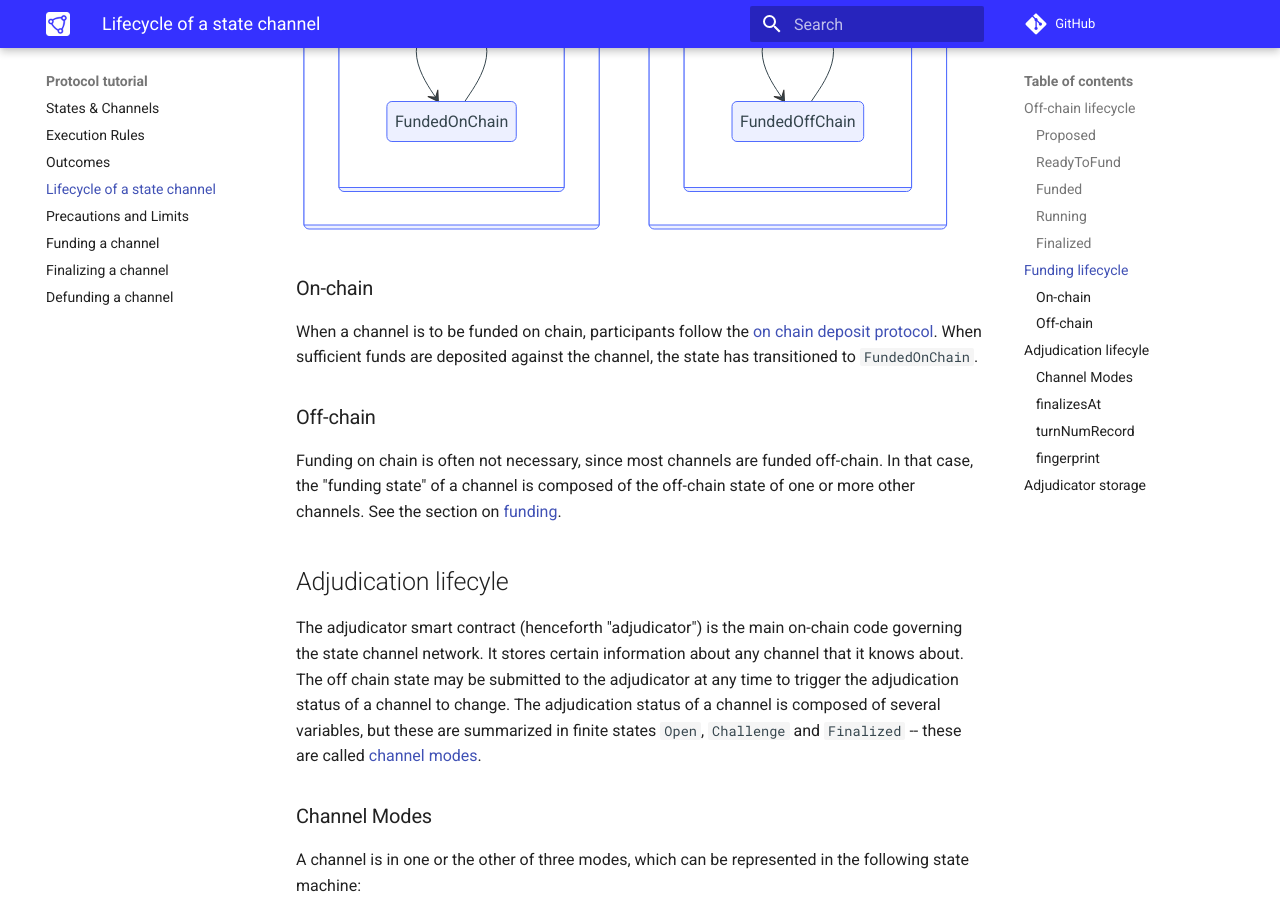
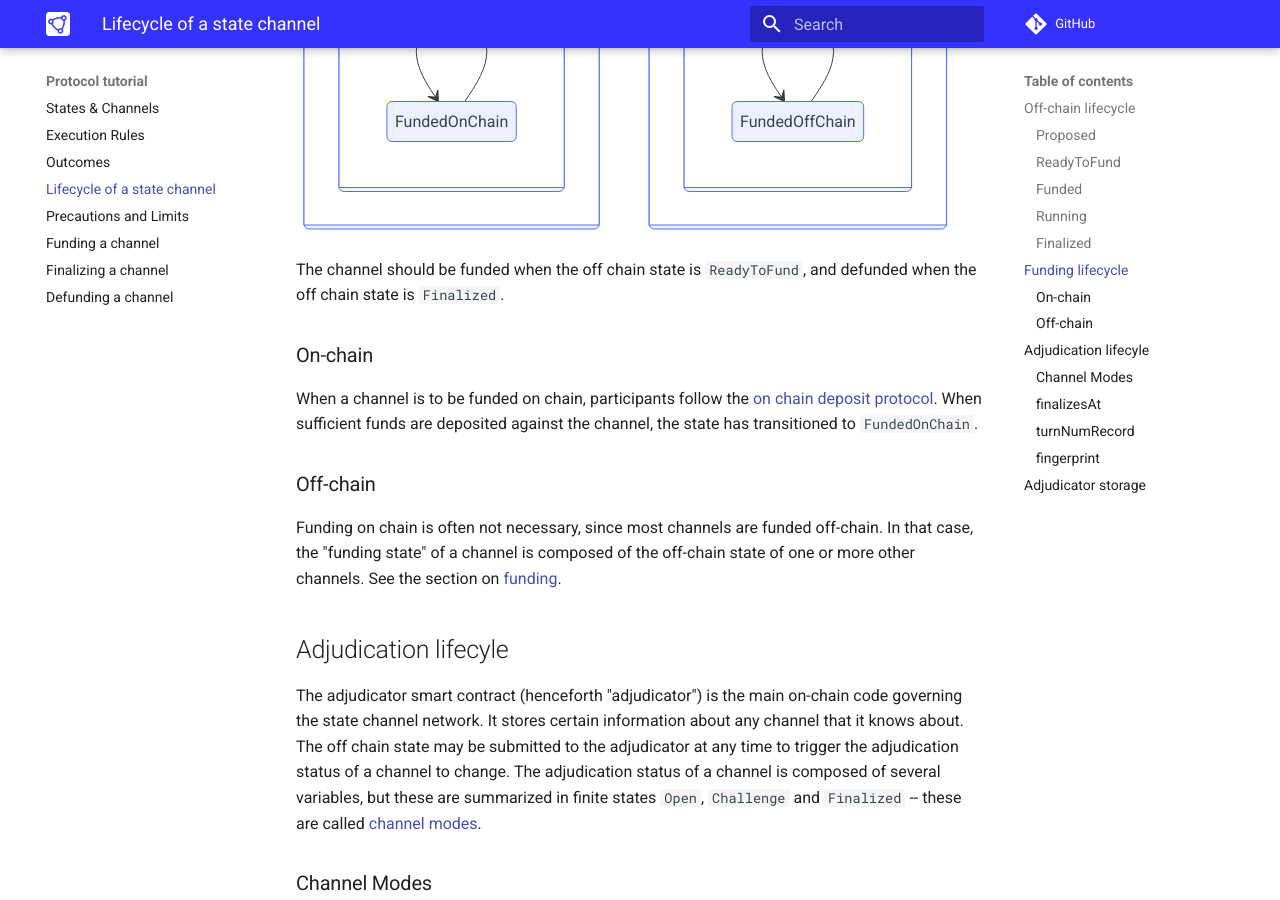
Before and after one commit to statechannels/go-nitro, an MkDocs documentation site: the page built from docs/protocol-tutorial/0040-lifecycle-of-a-channel.md, in a window 1280 px wide and 900 px high, scrolled down 2874 px. Built offline with MkDocs 1.6.1 and Material for MkDocs 9.7.7, drawn with Linux system fonts in a browser that asks for light colours; comment, search, counter and statistics services are not loaded.

Commit message:
add tip about funding

````diff
--- a/docs/protocol-tutorial/0040-lifecycle-of-a-channel.md
+++ b/docs/protocol-tutorial/0040-lifecycle-of-a-channel.md
@@ -85,6 +85,8 @@ state Fundings {
 }
 
 ```
+
+The channel should be funded when the off chain state is `ReadyToFund`, and defunded when the off chain state is `Finalized`.
 
 ### On-chain
 
````
